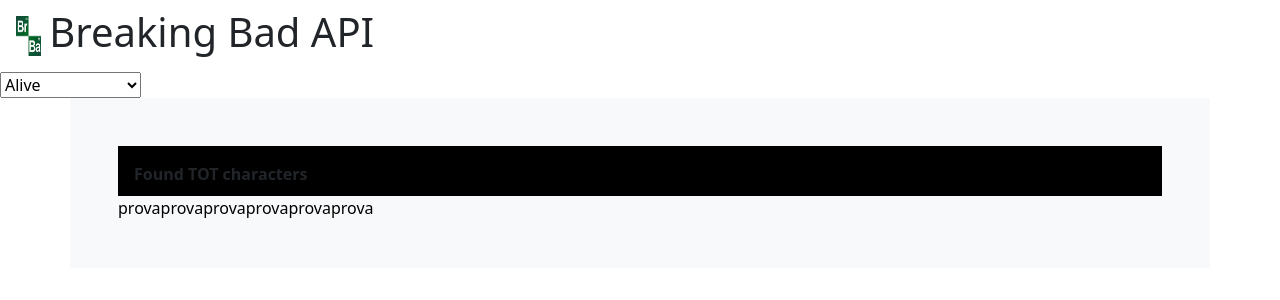
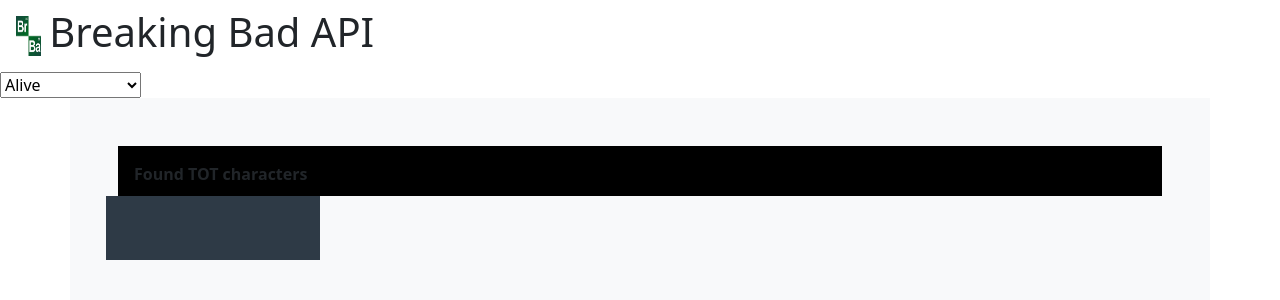
Before and after one commit to StefaniaSperani/vite-breaking-bad, a Vue app: page / in a window 1280 px wide. Shown: the top 300 px of the page. Built offline with nearby package versions, Linux system fonts and the light colour scheme; the HTML template or start-up script is replaced by a standard one.

Commit message:
CardComp

```diff
--- a/src/components/CardComp.vue
+++ b/src/components/CardComp.vue
@@ -1,21 +1,9 @@
 <template>
-    <div class="mycard">
-        prova
-    </div>
-    <div class="mycard">
-        prova
-    </div>
-    <div class="mycard">
-        prova
-    </div>
-    <div class="mycard">
-        prova
-    </div>
-    <div class="mycard">
-        prova
-    </div>
-    <div class="mycard">
-        prova
+    <div class="col mycard">
+        <img src="" alt="">
+        <h3></h3>
+        <h2></h2>
+        <div></div>
     </div>
 </template>
 
@@ -26,9 +14,11 @@
 </script>
 
 <style lang="scss" scoped>
-@use '../assets/style/general.scss' as *;
+@use '../assets/style/partials/variables' as *;
 
 .mycard {
     color: black;
+    padding: 1em;
+    background-color: $background;
 }
 </style>
--- a/src/components/CharactersComp.vue
+++ b/src/components/CharactersComp.vue
@@ -1,11 +1,8 @@
 <template>
     <div class="container bg-light p-5">
         <div class="found">Found TOT characters</div>
-        <div class="row ">
-            <div class=" col-2 d-flex flex-row">
-                <CardComp />
-            </div>
-
+        <div class="row row-cols-5 d-flex flex-row">
+            <CardComp />
         </div>
 
     </div>
```
